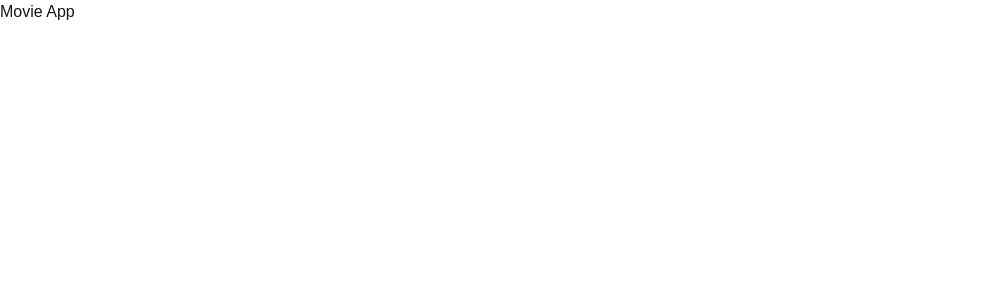
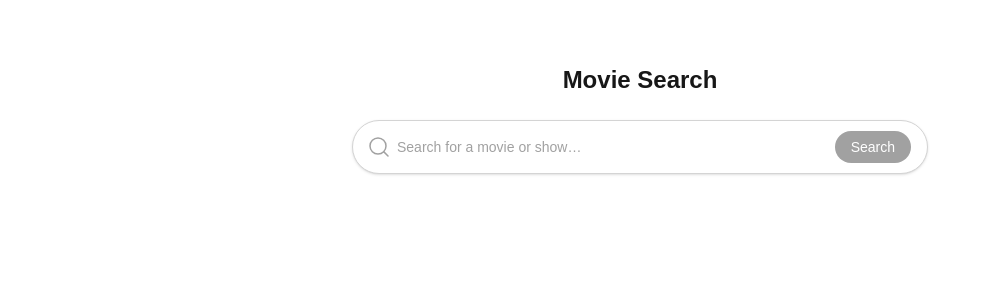
Before and after one commit to netsy-d/movie_search, a Next.js app: page / in a window 1280 px wide. Shown: the top 300 px of the page, without its empty margins (0-990 px from the left). Built offline with nearby package versions, Linux system fonts and the light colour scheme.

Commit message:
feat: create SearchBar component for movie search

```diff
--- /dev/null
+++ b/app/components/SearchBar.tsx
@@ -0,0 +1,65 @@
+"use client";
+
+import { useState, FormEvent } from "react";
+
+interface SearchBarProps {
+  onSearch: (query: string) => void;
+  isLoading?: boolean;
+}
+
+export default function SearchBar({ onSearch, isLoading = false }: SearchBarProps) {
+  const [query, setQuery] = useState("");
+
+  function handleSubmit(e: FormEvent<HTMLFormElement>) {
+    e.preventDefault();
+
+    const trimmed = query.trim();
+    if (!trimmed) {
+      // Mirror the same guard as the API layer: don't fire a search
+      // (or even touch the network) for an empty/whitespace-only query.
+      return;
+    }
+
+    onSearch(trimmed);
+  }
+
+  return (
+    <form onSubmit={handleSubmit} className="w-full max-w-xl">
+      <div className="flex items-center gap-2 rounded-full border border-neutral-300 bg-white px-4 py-2.5 shadow-sm transition-colors focus-within:border-neutral-900 focus-within:ring-1 focus-within:ring-neutral-900">
+        <svg
+          xmlns="http://www.w3.org/2000/svg"
+          viewBox="0 0 20 20"
+          fill="none"
+          className="h-5 w-5 shrink-0 text-neutral-400"
+          aria-hidden="true"
+        >
+          <path
+            d="M9 17A8 8 0 1 0 9 1a8 8 0 0 0 0 16Zm10 2-4.35-4.35"
+            stroke="currentColor"
+            strokeWidth="1.5"
+            strokeLinecap="round"
+            strokeLinejoin="round"
+          />
+        </svg>
+
+        <input
+          type="text"
+          value={query}
+          onChange={(e) => setQuery(e.target.value)}
+          placeholder="Search for a movie or show…"
+          aria-label="Search for a movie or show"
+          className="w-full bg-transparent text-sm text-neutral-900 placeholder:text-neutral-400 focus:outline-none"
+          disabled={isLoading}
+        />
+
+        <button
+          type="submit"
+          disabled={isLoading || !query.trim()}
+          className="shrink-0 rounded-full bg-neutral-900 px-4 py-1.5 text-sm font-medium text-white transition-opacity disabled:opacity-40"
+        >
+          {isLoading ? "Searching…" : "Search"}
+        </button>
+      </div>
+    </form>
+  );
+}
--- a/app/page.tsx
+++ b/app/page.tsx
@@ -1,4 +1,52 @@
+"use client";
+
+import { useState } from "react";
+import SearchBar from "./components/SearchBar";
 
 export default function Home() {
-  return <>Movie App</>
+  const [isLoading, setIsLoading] = useState(false);
+  const [error, setError] = useState<string | null>(null);
+  const [hasSearched, setHasSearched] = useState(false);
+
+  async function handleSearch(query: string) {
+    setIsLoading(true);
+    setError(null);
+
+    try {
+      const res = await fetch(`/api/search?q=${encodeURIComponent(query)}`);
+      const data = await res.json();
+
+      if (!res.ok) {
+        setError(data.error ?? "Something went wrong. Please try again.");
+      }
+      // Result rendering (movie grid) lands in the next
+    } catch {
+      setError(
+        "Couldn't reach the server. Check your connection and try again.",
+      );
+    } finally {
+      setIsLoading(false);
+      setHasSearched(true);
+    }
+  }
+
+  return (
+    <main className="flex flex-1 flex-col items-center gap-6 px-4 py-16">
+      <h1 className="text-2xl font-semibold text-neutral-900">Movie Search</h1>
+
+      <SearchBar onSearch={handleSearch} isLoading={isLoading} />
+
+      {error && (
+        <p role="alert" className="text-sm text-red-600">
+          {error}
+        </p>
+      )}
+
+      {hasSearched && !error && !isLoading && (
+        <p className="text-sm text-neutral-500">
+          Search worked — results grid coming in the next PR.
+        </p>
+      )}
+    </main>
+  );
 }
```
